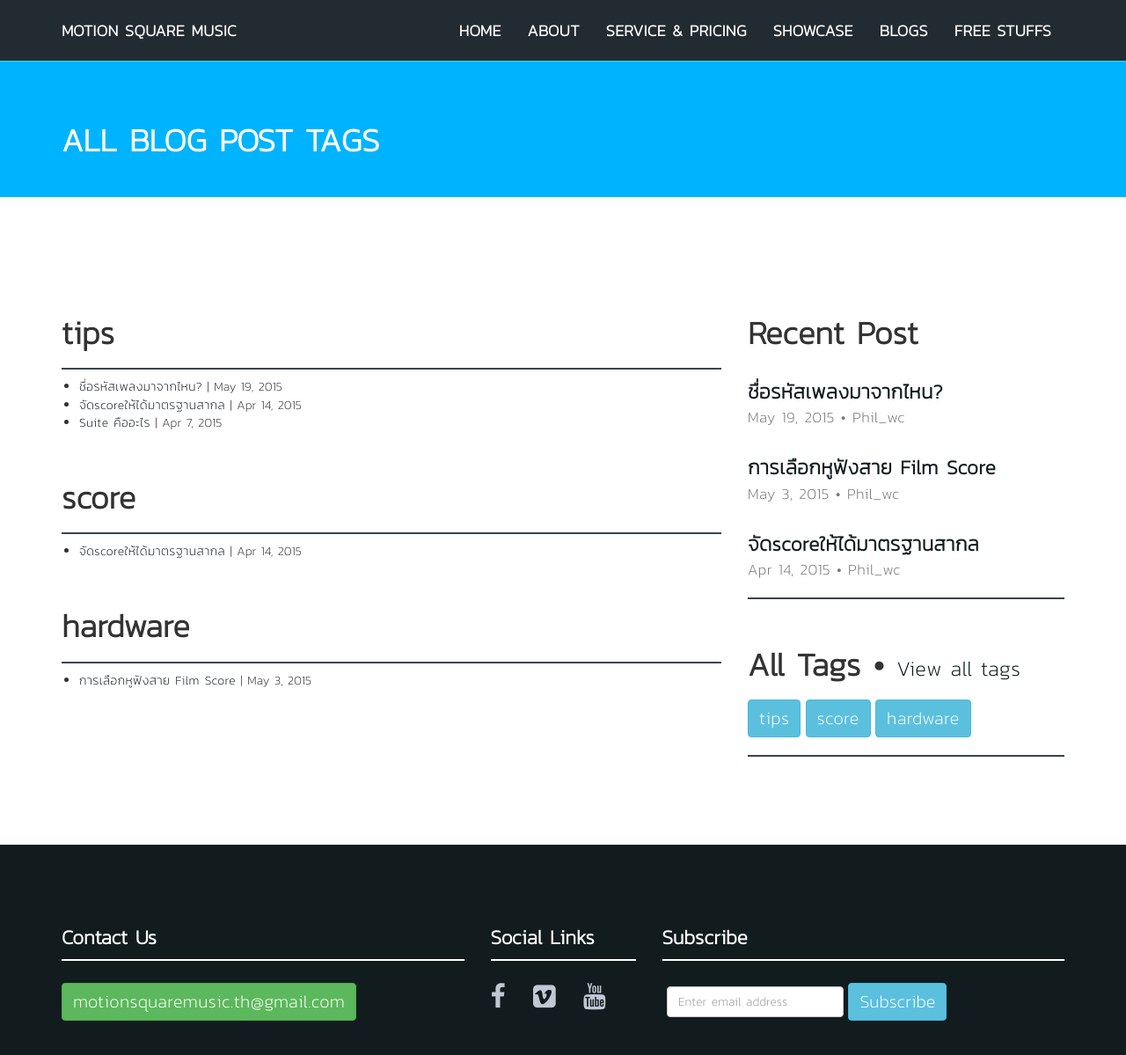
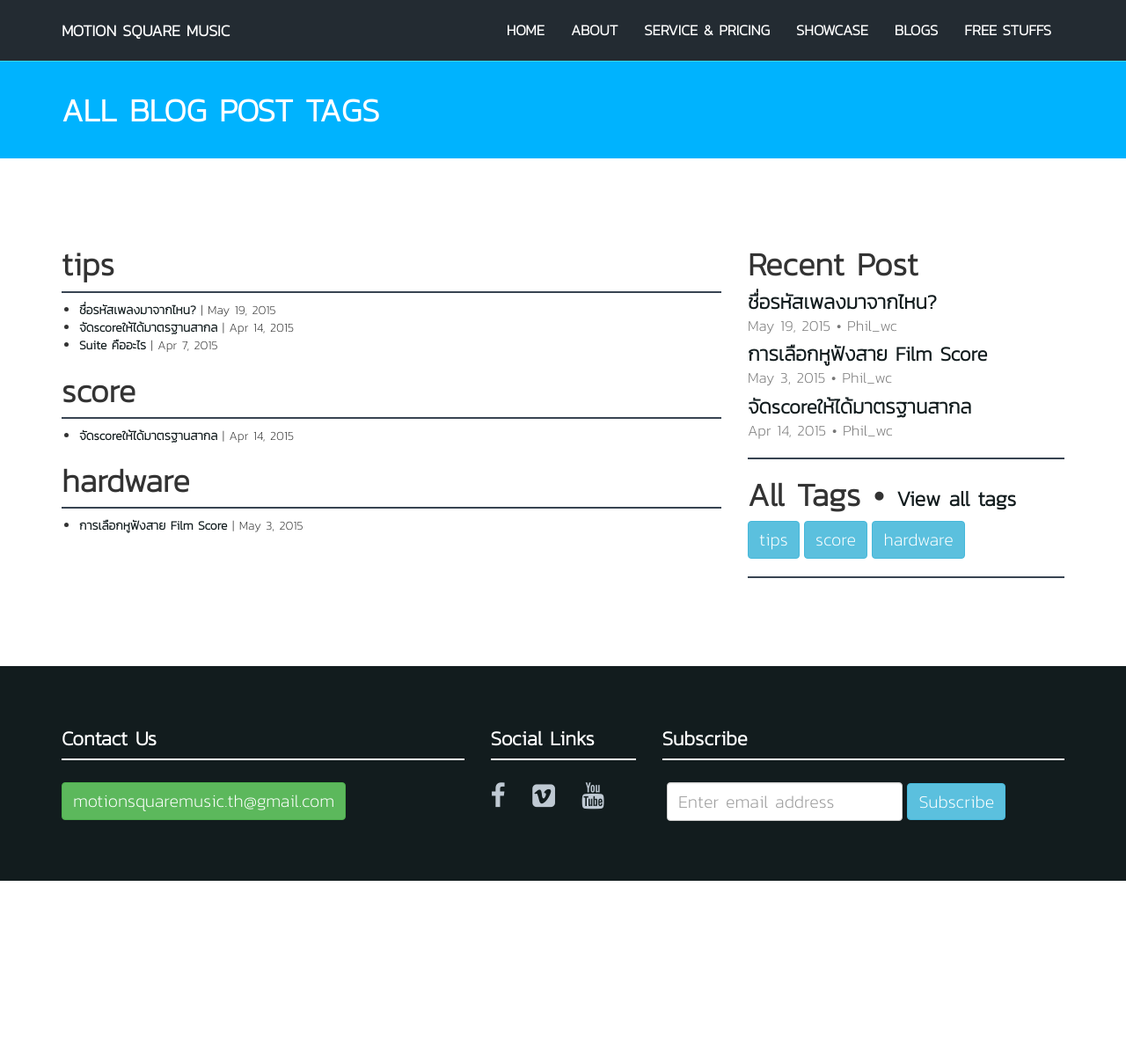
Before and after one commit to motionsquaremusic/motionsquaremusic.github.io, a Jekyll site: the page built from tags/index.html, in a window 1280 px wide and 1229 px high. Shown: the top 1199 px of the window at 88% size. Built offline with Jekyll 4.4.1, drawn with Linux system fonts in a browser that asks for light colours; nearby versions of some CDN libraries; comment, search, counter and statistics services are not loaded.

Commit message:
font size fix for the new thai fonts, revision 1

```diff
--- a/assets/css/addons.css
+++ b/assets/css/addons.css
@@ -50,6 +50,11 @@
   src:
     url('../fonts/Kanit-ExtraLight.ttf') format('truetype'),
     url('../fonts/Kanit-ExtraLightItalic.ttf') format('truetype'),
+
+    url('../fonts/Kanit-Light.ttf') format('truetype'),
+    url('../fonts/Kanit-LightItalic.ttf') format('truetype'),
+    url('../fonts/Kanit-Regular.ttf') format('truetype'),
+
     url('../fonts/Kanit-Medium.ttf') format('truetype'),
     url('../fonts/Kanit-MediumItalic.ttf') format('truetype'),
     url('../fonts/Kanit-SemiBold.ttf') format('truetype'),
@@ -80,7 +85,7 @@
 p, a  {
   font-family: 'cadson', sans-serif;
   margin-bottom: 1.3em;
-  letter-spacing: 0.4px;
+  font-weight: 600;
   color:          #121c1e;
   padding:        0;
 }
@@ -102,10 +107,10 @@
 
 
 input[type=submit],input[type=text],input[type=email] {
-  font-family:  'cadson', sans-serif;
+  font-family: 'cadson', sans-serif;
 }
 
-h1, h2, h3, h4 {
+h1, h2, {
   margin: 1.414em 0 0.5em;
   font-weight: 600;
   line-height: 1.2;
@@ -123,59 +128,6 @@
 h1, h2, h3, h4, h5, h6 { font-family: 'cadson', sans-serif; }
 
 small, .font_small {font-size: 0.618em;}
-
-/*
-h1, h2, h3, h4, h5, h6 {
-  font-family: 'saraban', sans-serif;
-  font-weight: bolder;
-}
-
-h1 {  font-size: 48px; }
-h2 {  font-size: 40px; }
-h3 {  font-size: 36px; }
-h4 {  font-size: 32px; }
-h5 {  font-size: 28px; }
-h6 {  font-size: 26px; }
-
-p {
-  font-family:    'saraban', sans-serif;
-  font-weight:    normal;
-  font-size:      20px !important;
-  line-height:    26px;
-  letter-spacing: 0.4px;
-  color:          #121c1e;
-
-  padding:        0;
-  margin-top:     10px;
-  margin-bottom:  10px;
-}
-
-a {
-  font-family:  'saraban', sans-serif;
-  font-size:    20px;
-  font-weight:  bolder;
-  text-decoration:  none;
-  padding:  0;
-  margin:   0;
-
-  -webkit-transition: background-color .4s linear, color .4s linear;
-  -moz-transition:    background-color .4s linear, color .4s linear;
-  -o-transition:      background-color .4s linear, color .4s linear;
-  -ms-transition:     background-color .4s linear, color .4s linear;
-  transition:         background-color .4s linear, color .4s linear;
-}
-
-a:hover, a:focus {
-  text-decoration: none;
-  color:#01b2fe;
-}
-
-
-input[type=submit],input[type=text],input[type=email] {
-  font-family:  'saraban', sans-serif;
-  font-size:    20px;
-}
-*/
 
 /* Button */
 
@@ -209,7 +161,11 @@
 /* BOOTSTRAP OVERRIDE */
 
 .btn {  font-size: 20px;  }
-.form-group input[type=email] {  height: 100%;  }
+
+.form-group input[type=email] {
+  font-size: 20px;
+  height: 100%;
+}
 
 
 /*********************************************
@@ -313,7 +269,7 @@
   .navbar-default .navbar-nav > li > a {
     color: #ffffff;
     font-weight: bolder;
-    font-size: 18px;
+    font-size: 1.2em;
   }
 
   .navbar-default .navbar-collapse,
```
